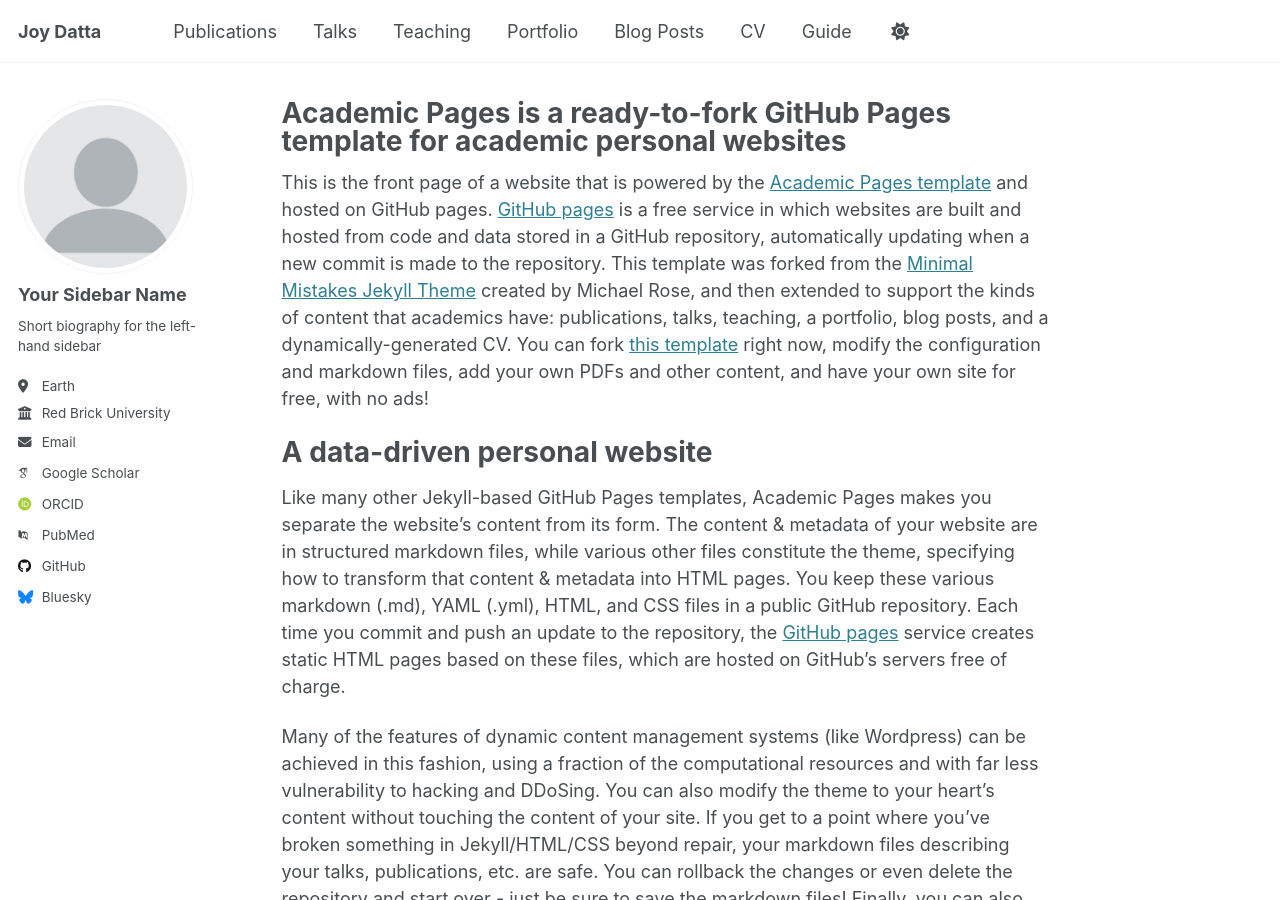
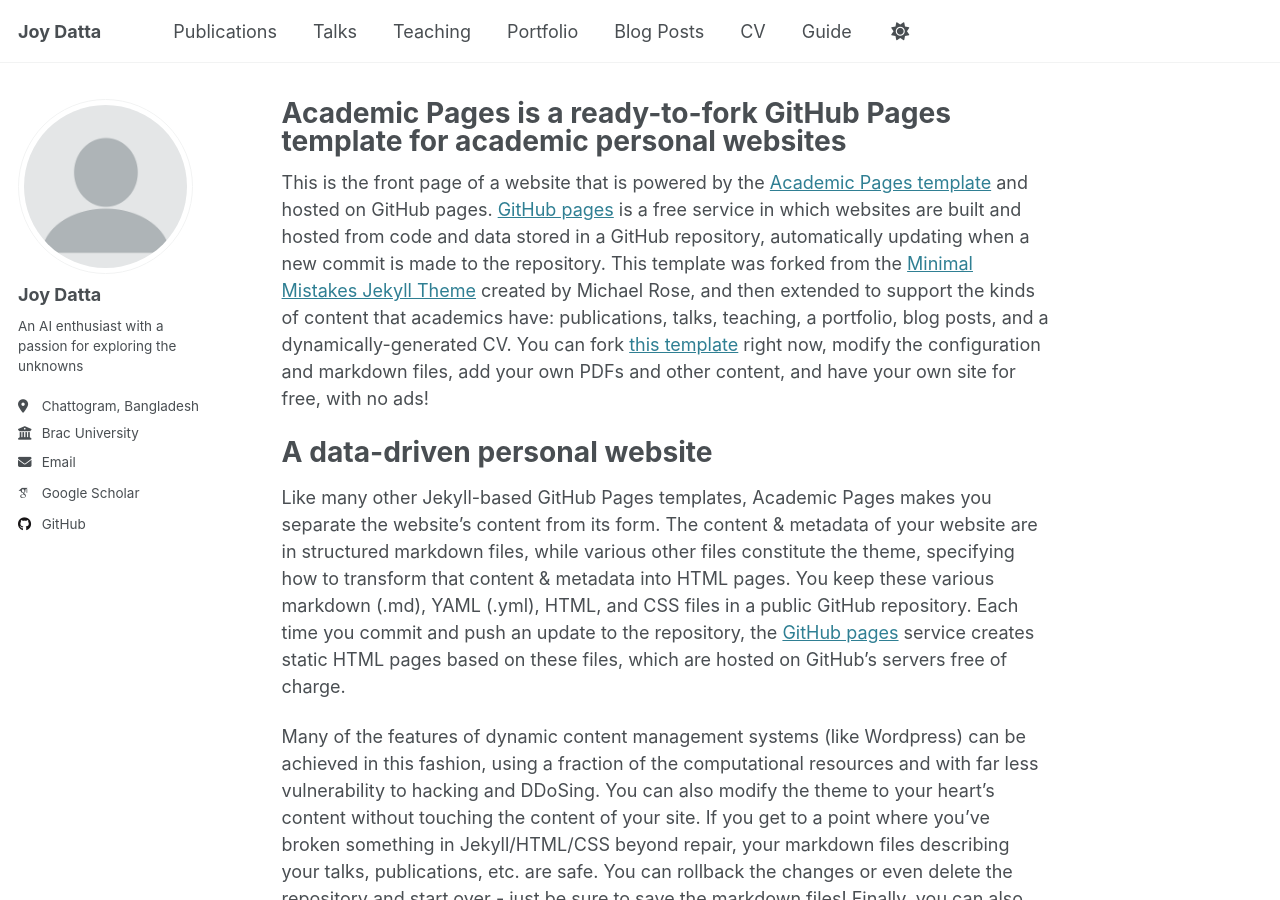
Before and after one commit to joy-datta/joy-datta.github.io, a Jekyll site: the page built from _pages/about.md, in a window 1280 px wide and 900 px high. Built offline with Jekyll 4.4.1, drawn with Linux system fonts in a browser that asks for light colours; some web fonts are replaced.

Commit message:
Update _config.yml

```diff
--- a/_config.yml
+++ b/_config.yml
@@ -23,21 +23,21 @@
 author:
   # Biographic information
   avatar           : "profile.png"
-  name             : "Your Sidebar Name"
+  name             : "Joy Datta"
   pronouns         : # example: "she/her"
-  bio              : "Short biography for the left-hand sidebar"
-  location         : "Earth"
-  employer         : "Red Brick University"
+  bio              : "An AI enthusiast with a passion for exploring the unknowns"
+  location         : "Chattogram, Bangladesh"
+  employer         : "Brac University"
   uri              : # URL
-  email            : "none@example.org"
+  email            : "joy.datta@g.bracu.ac.bd"
 
   # Academic websites
   arxiv            : # URL - Update with the correct link to your profile
-  googlescholar    : "https://scholar.google.com/citations?user=PS_CX0AAAAAJ"
+  googlescholar    : "https://scholar.google.com/citations?user=vaBsx0kAAAAJ&hl=en&authuser=1"
   impactstory      : # URL
-  orcid            : "http://orcid.org/yourorcidurl"
+  orcid            : #"http://orcid.org/yourorcidurl"
   semantic         : # URL
-  pubmed           : "https://www.ncbi.nlm.nih.gov/pubmed/?term=john+snow"
+  pubmed           : #"https://www.ncbi.nlm.nih.gov/pubmed/?term=john+snow"
   researchgate     : # URL
   scopus           : # URL
 
@@ -45,12 +45,12 @@
   bitbucket        : # Username - Update with your username on the site
   codepen          : # Username
   dribbble         : # Username
-  github           : "academicpages"
+  github           : "joy-datta"
   kaggle           : # Username
   stackoverflow    : # User number or user number and name (i.e., use "1" or "1/jeff-atwood")
 
   # Social media
-  bluesky          : "bsky.app" # Replace this with you Bluesky username
+  bluesky          : #"bsky.app" # Replace this with you Bluesky username
   facebook         : # Username
   flickr           : # Username
   foursquare       : # Username
```
